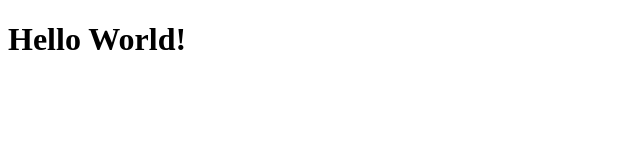
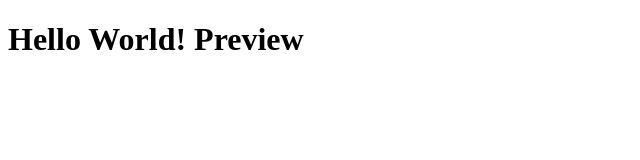
Before and after one commit to BrunoRoemers/roemers.io-v2, a Gatsby site: page / in a window 1280 px wide. Shown: the whole page, without its empty margins (0-640 px from the left). Built offline with nearby package versions, Linux system fonts and the light colour scheme; Gatsby itself is replaced by a stand-in of ours.

Commit message:
Test preview branch

```diff
--- a/src/pages/index.js
+++ b/src/pages/index.js
@@ -3,7 +3,7 @@ import * as React from "react"
 const IndexPage = () => {
   return (
     <main>
-      <h1>Hello World!</h1>
+      <h1>Hello World! Preview</h1>
     </main>
   )
 }
```
